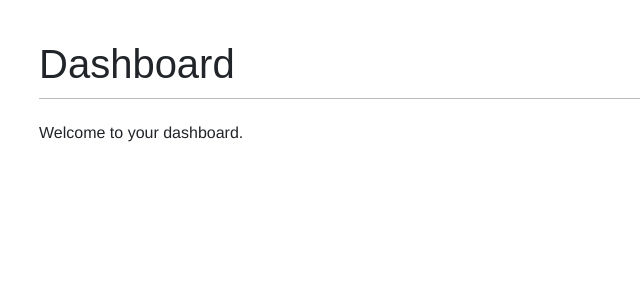
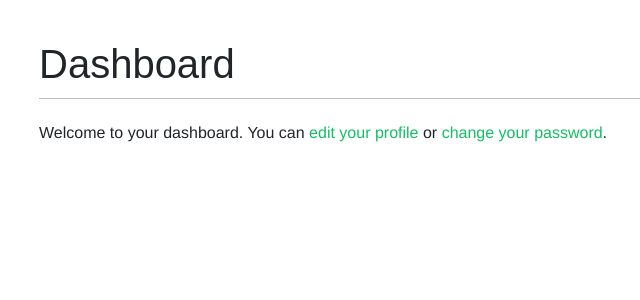
Before and after one commit to ElJefe111944/bookmarks, a Django app: page /account/ in a window 1280 px wide. Shown: the part 54-354 px from the top of the page, without its empty margins (61-701 px from the left). Run offline with Django 3.2, Linux system fonts and the light colour scheme; a user stored in the database is signed in; some web fonts are replaced.

Commit message:
Links to edit profile & change password added to dashboard template

```diff
--- a/bookmarks/account/templates/account/dashboard.html
+++ b/bookmarks/account/templates/account/dashboard.html
@@ -4,5 +4,6 @@
 
 {% block content %}
     <h1>Dashboard</h1>
-    <p>Welcome to your dashboard.</p>
+    <p>Welcome to your dashboard. You can <a href="{% url 'edit' %}">edit your profile</a>
+    or <a href="{% url 'password_change' %}">change your password</a>.</p>
 {% endblock %}
```
Also changed, not shown: bookmarks/db.sqlite3.
